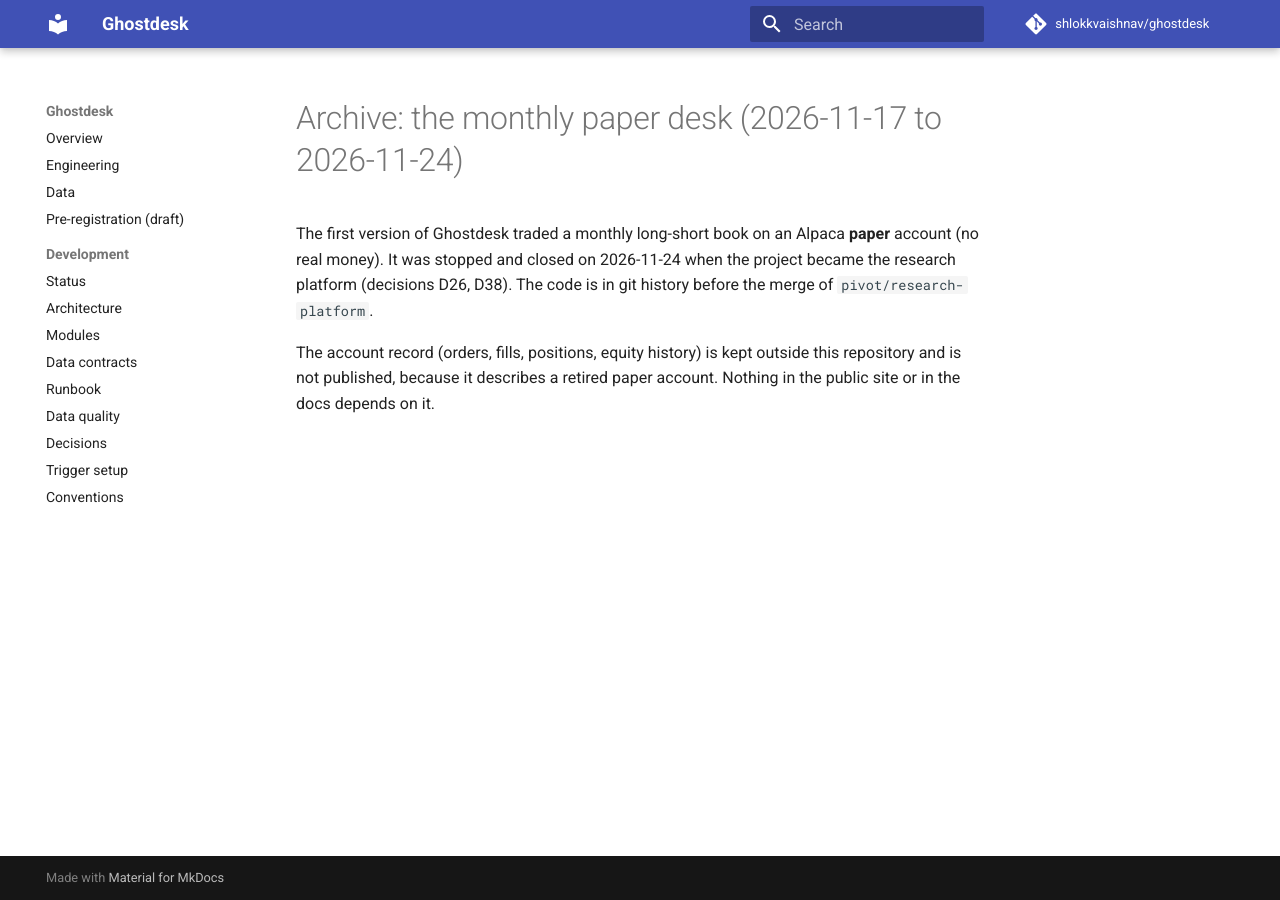
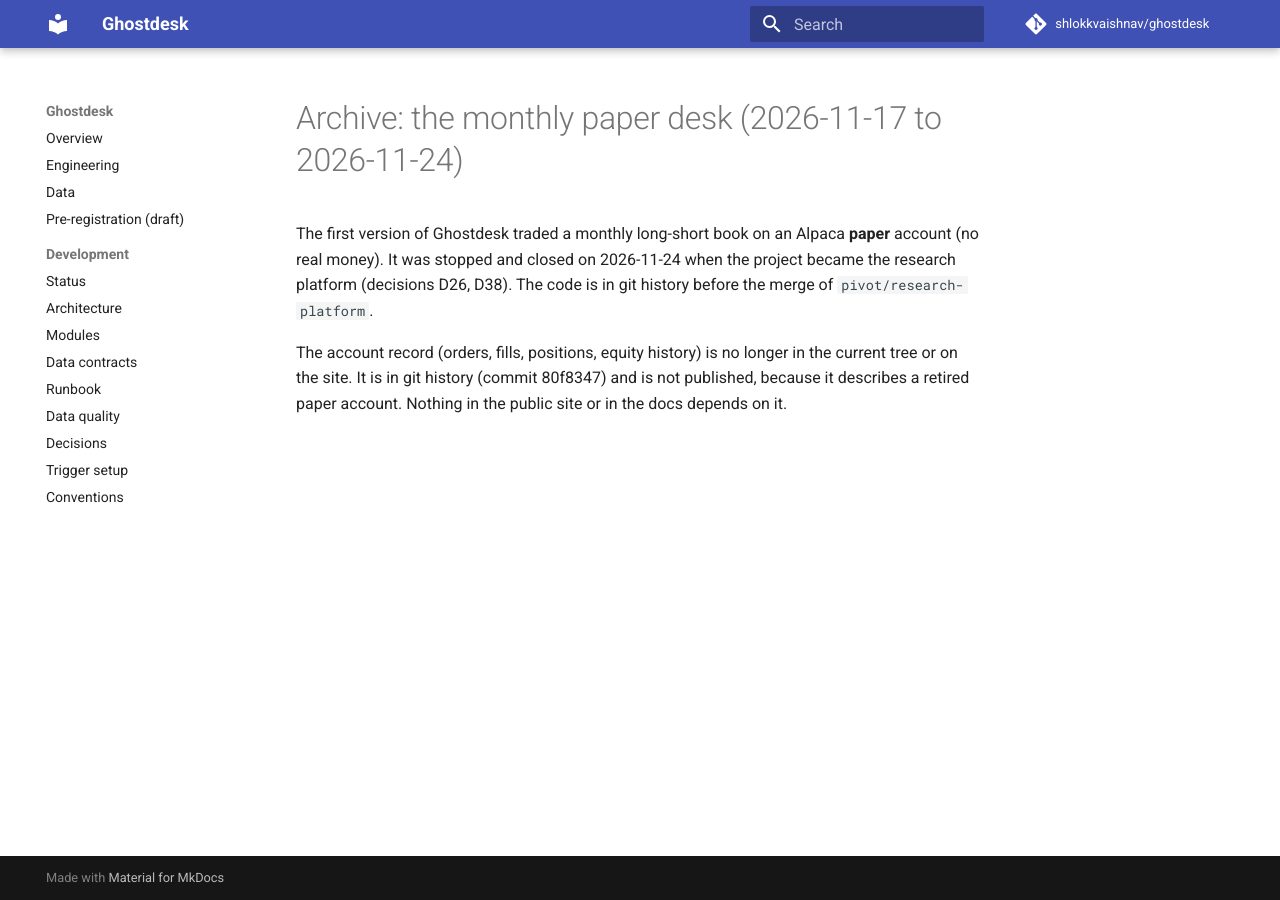
Before and after one commit to shlokkvaishnav/ghostdesk, an MkDocs documentation site: the page built from docs/archive/monthly-desk-2026-11/README.md, in a window 1280 px wide. Built offline with MkDocs 1.6.1 and Material for MkDocs 9.7.7, drawn with Linux system fonts in a browser that asks for light colours; comment, search, counter and statistics services are not loaded.

Commit message:
Docs: the monthly desk's account record is no longer kept outside the repo; it is in git history (80f8347)

```diff
--- a/docs/archive/monthly-desk-2026-11/README.md
+++ b/docs/archive/monthly-desk-2026-11/README.md
@@ -4,5 +4,5 @@ The first version of Ghostdesk traded a monthly long-short book on an Alpaca **p
 It was stopped and closed on 2026-11-24 when the project became the research platform (decisions D26, D38).
 The code is in git history before the merge of `pivot/research-platform`.
 
-The account record (orders, fills, positions, equity history) is kept outside this repository and is not published,
+The account record (orders, fills, positions, equity history) is no longer in the current tree or on the site. It is in git history (commit 80f8347) and is not published,
 because it describes a retired paper account. Nothing in the public site or in the docs depends on it.
```
Also changed, not shown: docs/dev/decisions.md (+1 -1 lines), docs/dev/status.md (+1 -1 lines).
